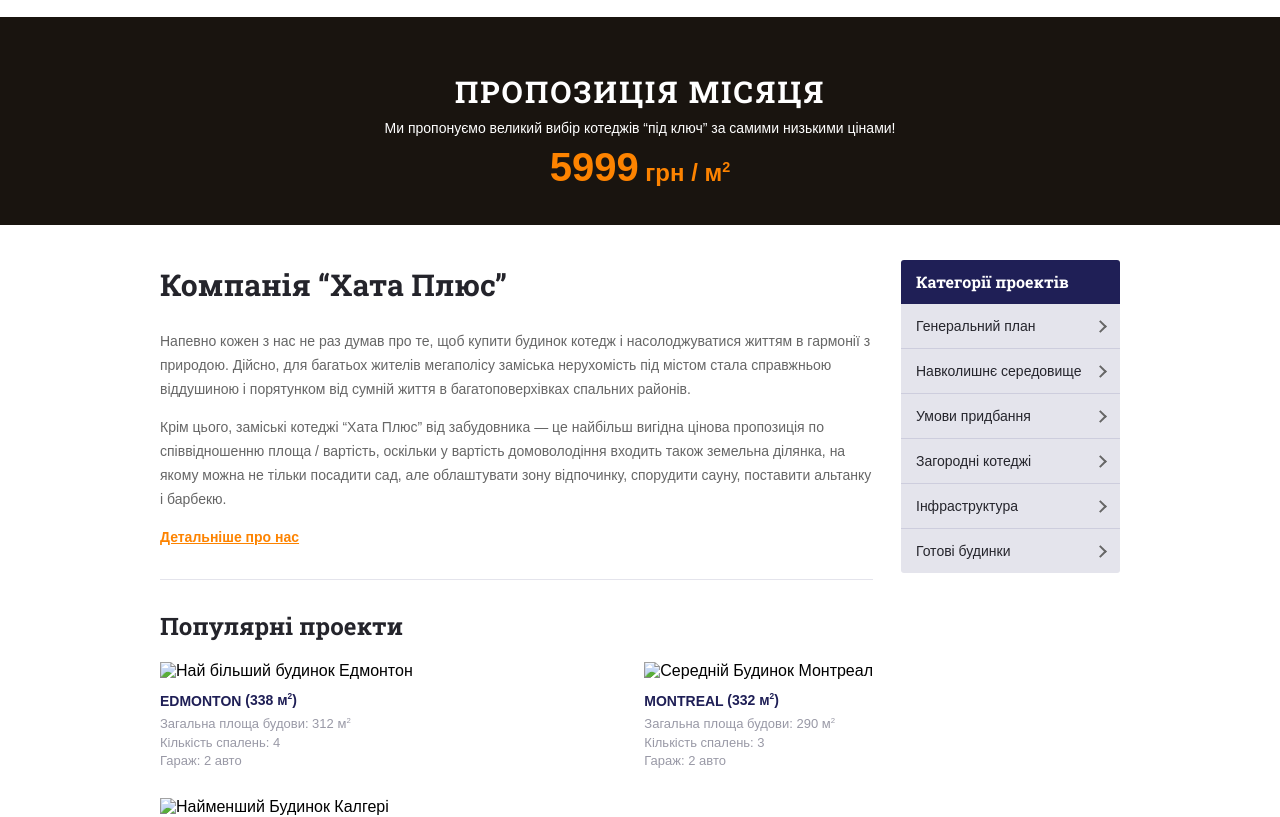
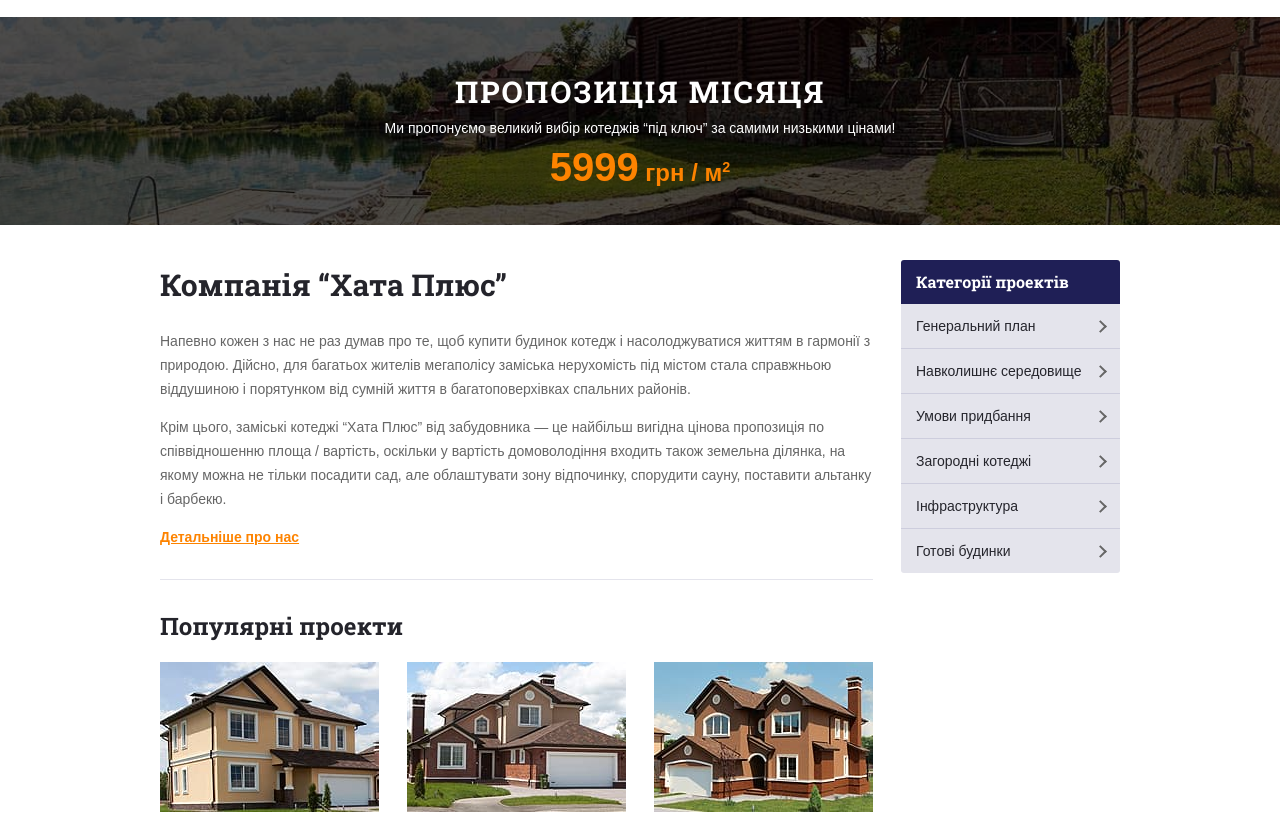
Before and after one commit to pusi-destroyer228/HataPlus, a plain HTML site: page index1.html in a window 1280 px wide. Shown: the part 156-973 px from the top of the page. Drawn offline with Linux system fonts and the light colour scheme; a web font is replaced by a local one.

Commit message:
hataplus

```diff
--- a/css/hataplus1.css
+++ b/css/hataplus1.css
@@ -228,7 +228,7 @@ a.tw:hover {
 .proposition {
     padding: 55px 0 35px;
     text-align: center;
-    background: #19140f url(../img/) center/cover;
+    background: #19140f url(../img/Rectangle\ 9.png) center/cover;
 }
 
 .proposition p {
--- a/index1.html
+++ b/index1.html
@@ -78,7 +78,7 @@
                         <figcaption>
                             <a href="#"></a>
                             <picture>
-                                <img src="img/house-edmonton.webp" alt="Най більший будинок Едмонтон">
+                                <img src="img/Edmonton.jpg" alt="Найбільший будинок Едмонтон">
                             </picture>
                             <h3>EDMONTON <span>(338 м<sup>2</sup>)</span></h3>
                             <p>Загальна площа будови: 312 м<sup>2</sup></p>
@@ -90,7 +90,7 @@
                         <figcaption>
                             <a href="#"></a>
                             <picture>
-                                <img src="img/house-montreal.webp" alt="Середній Будинок Монтреал">
+                                <img src="img/Montreal.jpg" alt="Середній Будинок Монтреал">
                             </picture>
                             <h3>MONTREAL <span>(332 м<sup>2</sup>)</span></h3>
                             <p>Загальна площа будови: 290 м<sup>2</sup></p>
@@ -102,7 +102,7 @@
                         <figcaption>
                             <a href="#"></a>
                             <picture>
-                                <img src="img/house-calgary.webp" alt="Найменший Будинок Калгері">
+                                <img src="img/Galgary.jpg" alt="Найменший Будинок Калгері">
                             </picture>
                             <h3>CALGARY <span>(294 м<sup>2</sup>)</span></h3>
                             <p>Загальна площа будови: 272 м<sup>2</sup></p>
```
